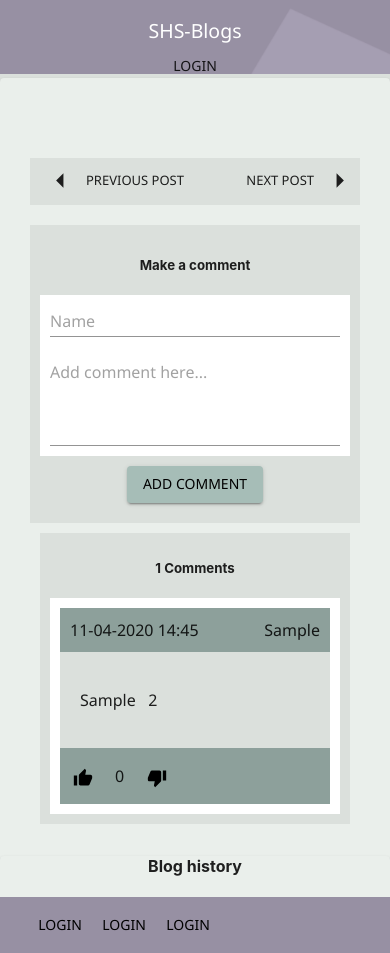
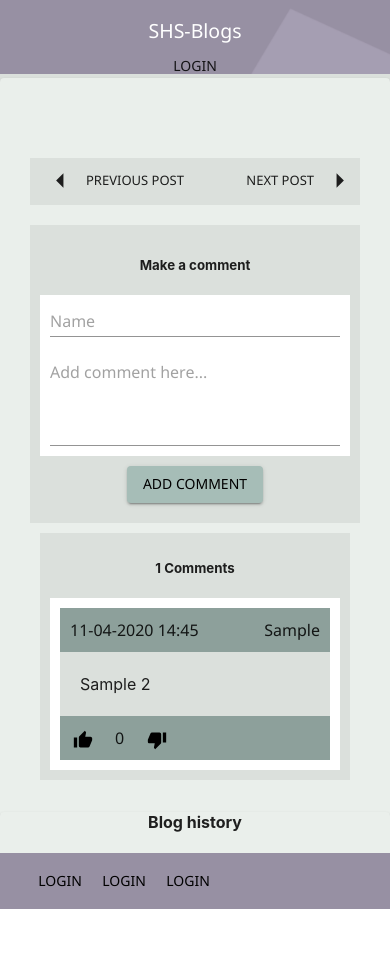
Before and after one commit to HannaTuominen/SHS-Blog, a React (Create React App) app in the folder frontend/: page /read in a window 390 px wide. Both pictures are taken after typing "Sample", "Sample" into the empty fields and a click on the button "ADD COMMENT". After the commit the page ends 909 px from the top, so only its background shows below. Built offline with nearby package versions, Linux system fonts and the light colour scheme; no server answers; what draft-js-image-plugin would draw is missing.

Commit message:
Fix a pre console warning from comment.js.

```diff
--- a/frontend/src/Components/Blogposts/Comments/Comment.js
+++ b/frontend/src/Components/Blogposts/Comments/Comment.js
@@ -13,6 +13,7 @@ const useStyles = theme => ({
     justifyContent: 'flex-end'
   },
 });
+
 
 const StyledButton = withStyles({
   root: {
@@ -32,7 +33,6 @@ class Comment extends Component {
 
   constructor(props) {
     super(props);
-    console.log(this)
     this.state = {
         thumbsUp: this.props.comment.thumbsUp,
     };
@@ -76,13 +76,13 @@ class Comment extends Component {
             </Box>
             <Box padding="10px 10px 10px 10px" bgcolor="secondary.light" display="flex">
               <Box flexGrow={1} padding="10px 10px 10px 10px">
-                <Typography className="left"><pre style={{ fontFamily: 'inherit' }}>{message}   {parentPost} </pre></Typography>
+                <Typography className="left"  style={{ fontFamily: 'inherit' }}>{message}   {parentPost}</Typography>
               </Box>
             </Box>
             <Box display="flex">
-              <Box bgcolor="secondary.dark" padding="0px 10px 0px 10px" flexGrow={1} className="left">
+              <Box bgcolor="secondary.dark" padding="10px 10px 10px 10px" flexGrow={1} className="left">
                 <StyledButton color="secondary" onClick={() => this.addThumbsUp(id)}><ThumbUpIcon style={{fontSize: 20}}/></StyledButton>
-                <Typography style={{display: 'inline-block', padding: '0px 20px 0px 20px'}}><pre style={{ fontFamily: 'inherit'}}>{this.state.thumbsUp}</pre></Typography>
+                <Typography style={{display: 'inline-block', padding: '0px 20px 0px 20px'}} >{this.state.thumbsUp}</Typography>
                 <StyledButton color="secondary" onClick={() => this.removeThumbsUp(id)}><ThumbDownIcon style={{fontSize: 20}}/></StyledButton>
               </Box>
               <Box className="right" bgcolor="secondary.dark" padding="10px 10px 0px 10px">
--- a/frontend/src/Components/Blogposts/Comments/CommentForm.js
+++ b/frontend/src/Components/Blogposts/Comments/CommentForm.js
@@ -1,5 +1,5 @@
 import React, { Fragment, Component } from 'react'
-import {Box, Typography, TextField, Button} from '@material-ui/core'
+import {Box, TextField, Button} from '@material-ui/core'
 import { makeStyles } from '@material-ui/core/styles';
 
 
--- a/frontend/src/Components/Blogposts/Comments/Comments.js
+++ b/frontend/src/Components/Blogposts/Comments/Comments.js
@@ -1,9 +1,6 @@
 import React, { Component } from "react";
 import CommentList from './CommentList'
 import CommentForm from './CommentForm'
-import Comment from './Comment'
-import { createMuiTheme } from '@material-ui/core/styles';
-import { MuiThemeProvider } from '@material-ui/core/styles';
 import Box from '@material-ui/core/Box'
 
 class Comments extends Component {
--- a/frontend/src/Components/Layouts/Header.js
+++ b/frontend/src/Components/Layouts/Header.js
@@ -6,7 +6,6 @@ import img from '../../images/blogi_tausta4.png';
 import AuthenticationService from '../../service/AuthenticationService';
 import history from "../Blogposts/history";
 import Button from "@material-ui/core/Button";
-import useMediaQuery from '@material-ui/core/useMediaQuery';
 
 const useStyles = theme => ({
   display: {
```
